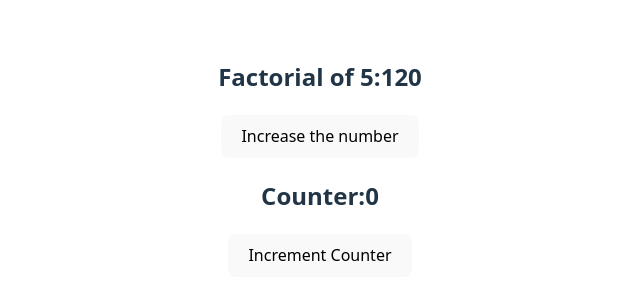
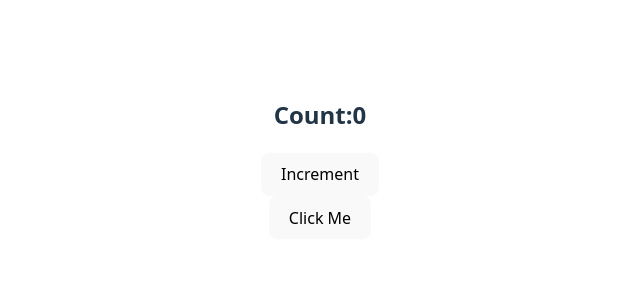
Before and after one commit to samndambuki/React-Interview-Questions, a React (Vite) app: page / in a window 1280 px wide. Shown: the part 242-542 px from the top of the page, without its empty margins (320-960 px from the left). Built offline with nearby package versions, Linux system fonts and the light colour scheme.

Commit message:
worked on useCallBack

```diff
--- a/src/App.jsx
+++ b/src/App.jsx
@@ -12,6 +12,7 @@ import { useState } from "react";
 import Greeting from "./Greeting";
 import MessageToggle from "./MessageToggle";
 import ExpensiveComputation from "./ExpensiveComputation";
+import Parent from "./Parent";
 
 function App() {
   // const [showComponent, setShowComponent] = useState(true);
@@ -44,7 +45,8 @@ function App() {
         {/* <h1>Simple reducer example</h1>
         <Counter /> */}
         {/* <MessageToggle /> */}
-        <ExpensiveComputation />
+        {/* <ExpensiveComputation /> */}
+        <Parent />
       </div>
     </>
   );
--- /dev/null
+++ b/src/ChildButton.jsx
@@ -0,0 +1,14 @@
+import React from "react";
+const ChildButton = ({ handleClick }) => {
+  console.log("Child rendered");
+  return (
+    <div>
+      <button onClick={handleClick}>Click Me</button>
+    </div>
+  );
+};
+
+//React.memo - react remembers the last version of the component
+//if the props have changed react wont re-render
+//if the props change react will re-render
+export default React.memo(ChildButton);
--- /dev/null
+++ b/src/Parent.jsx
@@ -0,0 +1,31 @@
+//SCENARIO
+//we have a button inside a child component
+//react creates a new function every time the parent re-reders
+//but we'll use useCallback to remember the function so it doesnt change unnecessarily
+
+import ChildButton from "./ChildButton";
+import { useState, useCallback } from "react";
+
+//without using callback
+const Parent = () => {
+  const [count, setCount] = useState(0);
+
+  //   const handleClick = () => {
+  //     alert("Button Clicked");
+  //   };
+
+  const handleClick = useCallback(() => {
+    alert("Button clicked");
+  }, []);
+
+  return (
+    <div>
+      <h2>Count:{count}</h2>
+      <button onClick={() => setCount(count + 1)}>Increment</button>
+      {/* passing function to child  */}
+      <ChildButton handleClick={handleClick} />
+    </div>
+  );
+};
+
+export default Parent;
```
